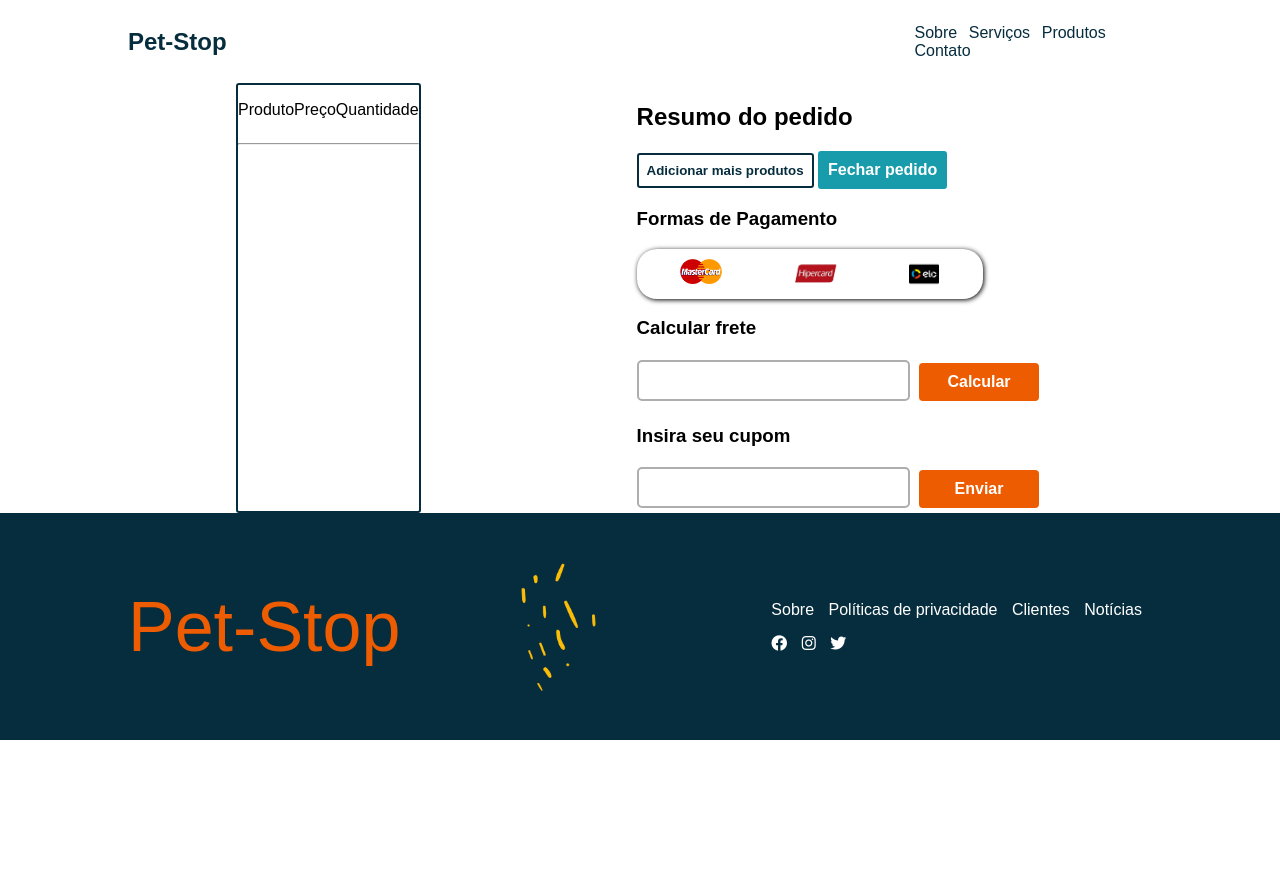
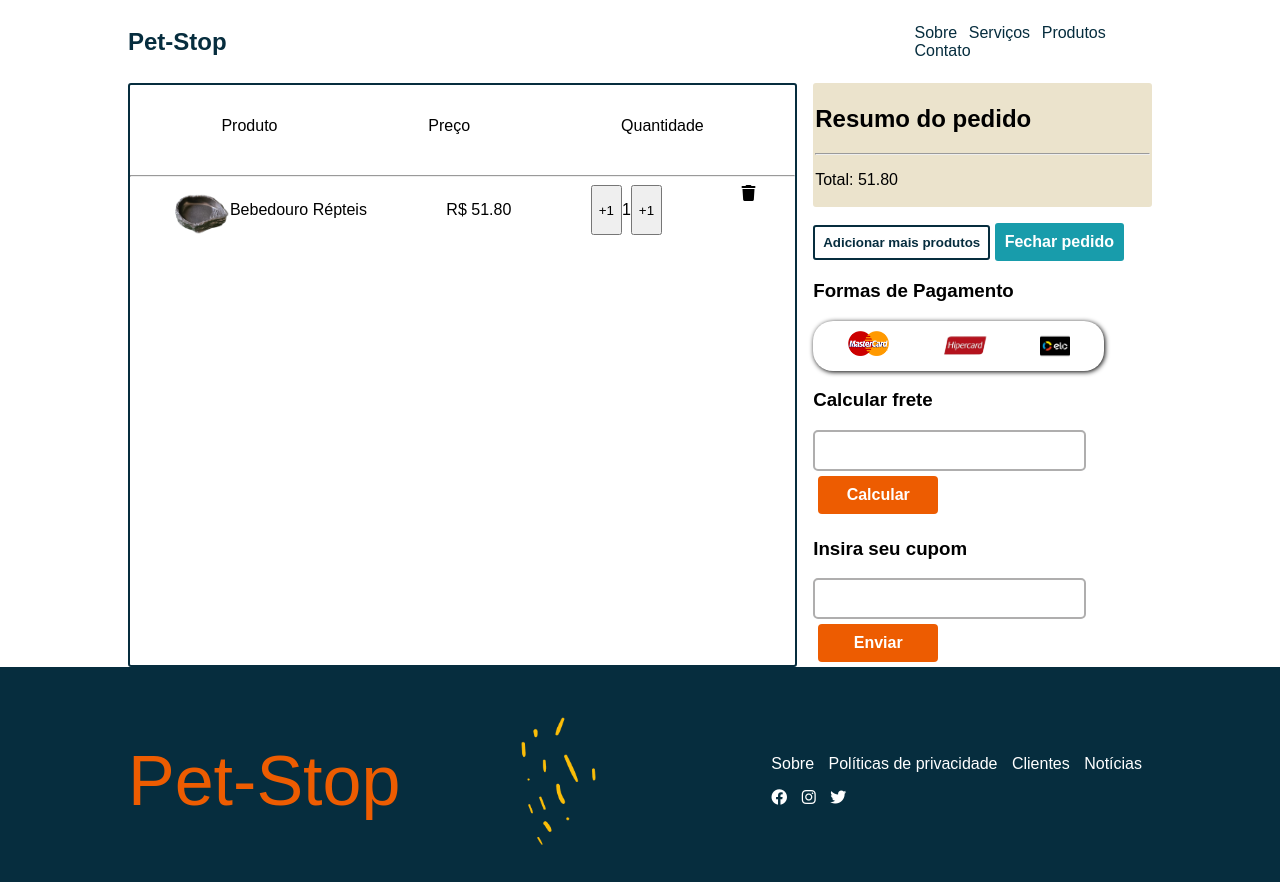
Before and after one commit to as1lo/petshop-landing-page-, a plain HTML site: page checkout.html in a window 1280 px wide. Before the commit the page ends 800 px from the top, so only its background shows below. Drawn offline with Linux system fonts and the light colour scheme.

Commit message:
checkout

```diff
--- a/checkout-style/main.css
+++ b/checkout-style/main.css
@@ -21,14 +21,35 @@ main input:focus {
 #inicio-grid-lista-produtos{
   display: flex;
   list-style-type: none;
-  padding-right: 5%;
+  justify-content: space-around;
+  padding: 1em;
 }
-#inicio-grid-lista-produtos li{
-  padding-right: 5%;
+
+#resumo-pedido{
+  border: 2px solid #EBE3CC;
+  border-radius: 3px;
+  background-color: #EBE3CC;
+  margin-bottom: 1em;
 }
+
+.item-produto{
+  display: flex;
+  justify-content: space-around;
+}
+
+.produto{
+  display: flex;
+}
+
+.cont-quantidade{
+  display: flex;
+}
+
 #lista-produtos {
   border: 2px solid #062d3e;
   border-radius: 3px;
+  width: 50em;
+  margin-right: 1em;
 }
 
 #grid-pagamento {
--- a/checkout.html
+++ b/checkout.html
@@ -1,14 +1,16 @@
 <!DOCTYPE html>
 <html lang="pt">
-
   <head>
-    <meta charset="UTF-8">
-    <meta name="viewport" content="width=device-width, initial-scale=1.0">
-    <link rel="stylesheet" href="https://cdnjs.cloudflare.com/ajax/libs/font-awesome/6.0.0-beta3/css/all.min.css">
-    <link rel="stylesheet" href="checkout-style/main.css">
-    <link rel="stylesheet" href="style/body.css">
-    <link rel="stylesheet" href="style/footer.css">
-    <link rel="stylesheet" href="style/header.css">
+    <meta charset="UTF-8" />
+    <meta name="viewport" content="width=device-width, initial-scale=1.0" />
+    <link
+      rel="stylesheet"
+      href="https://cdnjs.cloudflare.com/ajax/libs/font-awesome/6.0.0-beta3/css/all.min.css"
+    />
+    <link rel="stylesheet" href="checkout-style/main.css" />
+    <link rel="stylesheet" href="style/body.css" />
+    <link rel="stylesheet" href="style/footer.css" />
+    <link rel="stylesheet" href="style/header.css" />
 
     <title>Pet-Stop</title>
   </head>
@@ -28,73 +30,77 @@
 
     <main>
       <section id="lista-produtos">
-
         <div id="inicio-grid-lista-produtos">
-                <p>
-                    Produto
-                </p>
-                <p>
-                    Preço
-                </p>
-                <p>
-                    Quantidade
-                </p>
+          <p>Produto</p>
+          <p>Preço</p>
+          <p>Quantidade</p>
         </div>
 
+        <hr />
 
-            <hr>
-
-            <div classe="subtotal-entrega-total">
-
+        <div class="item-produto">
+            <div class="produto">
+                <img src="assets/bebedouro-reptil.png" height="50" alt="" />
+                <p>Bebedouro Répteis</p>
             </div>
 
-            <div classe="subtotal-entrega-total">
+            <p>R$ 51.80</p>
 
+            <div class="cont-quantidade">
+                <button>+1</button>
+                <p>1</p>
+                <button>+1</button>
             </div>
 
-            <div  classe="subtotal-entrega-total">
+            <i class="fa-solid fa-trash"></i>
+        </div>
 
-            </div>
+        <div classe="item-produto"></div>
+
+        <div classe="item-produto"></div>
       </section>
 
       <section id="area-pedido">
         <section id="resumo-pedido">
           <h2>Resumo do pedido</h2>
-                <div classe="subtotal-entrega-total">
 
-                </div>
+          <p>
 
-                <div classe="subtotal-entrega-total">
+          </p>
 
-                </div>
+          <p>
 
-                <div  classe="subtotal-entrega-total">
+          </p>
+            <hr>
+          <p>
+            Total: 51.80
+          </p>
+          <div classe="subtotal-entrega-total"></div>
 
-                </div>
+          <div classe="subtotal-entrega-total"></div>
+
+          <div classe="subtotal-entrega-total"></div>
         </section>
 
         <div id="btn-pedidos">
           <button id="btn-add">Adicionar mais produtos</button>
-                <button id="btn-fechar">
-                    Fechar pedido
-                </button>
+          <button id="btn-fechar">Fechar pedido</button>
         </div>
 
         <div id="forma-pagamento">
           <h3>Formas de Pagamento</h3>
           <div id="grid-pagamento">
-                    <img src="assets/mastercard-logo.png" height="25" alt="">
-                    <img src="assets/hipercard-logo.png" height="30" alt="">
-                    <img src="assets/elo_logo.png" height="30" alt="">
+            <img src="assets/mastercard-logo.png" height="25" alt="" />
+            <img src="assets/hipercard-logo.png" height="30" alt="" />
+            <img src="assets/elo_logo.png" height="30" alt="" />
           </div>
         </div>
 
         <div id="cep">
-                <h3>Calcular frete
-                </h3>
+          <h3>Calcular frete</h3>
           <div id="line-cep">
             <form action="">
-                        <input type="text">
+              <input type="text" />
               <button class="button">
                 <span>Calcular</span>
               </button>
@@ -106,7 +112,7 @@
           <h3>Insira seu cupom</h3>
           <div id="line-cupom">
             <form action="">
-                        <input type="text">
+              <input type="text" />
               <button class="button">
                 <span>Enviar</span>
               </button>
@@ -117,10 +123,8 @@
     </main>
 
     <footer>
-        <div id="titulo-footer">
-            Pet-Stop
-        </div>
-        <img src="assets/footer-img.png" height="150" alt="">
+      <div id="titulo-footer">Pet-Stop</div>
+      <img src="assets/footer-img.png" height="150" alt="" />
       <div id="div-listas-footer">
         <div>
           <ul>
@@ -132,13 +136,18 @@
         </div>
         <div>
           <ul>
-                    <li><a href=""><i class="fa-brands fa-facebook"></i></a></li>
-                    <li><a href=""><i class="fa-brands fa-instagram"></i></a></li>
-                    <li><a href=""><i class="fa-brands fa-twitter"></i></a></li>
+            <li>
+              <a href=""><i class="fa-brands fa-facebook"></i></a>
+            </li>
+            <li>
+              <a href=""><i class="fa-brands fa-instagram"></i></a>
+            </li>
+            <li>
+              <a href=""><i class="fa-brands fa-twitter"></i></a>
+            </li>
           </ul>
         </div>
       </div>
     </footer>
   </body>
-
 </html>
```
Lines whose indentation alone changed are shown as unchanged.
